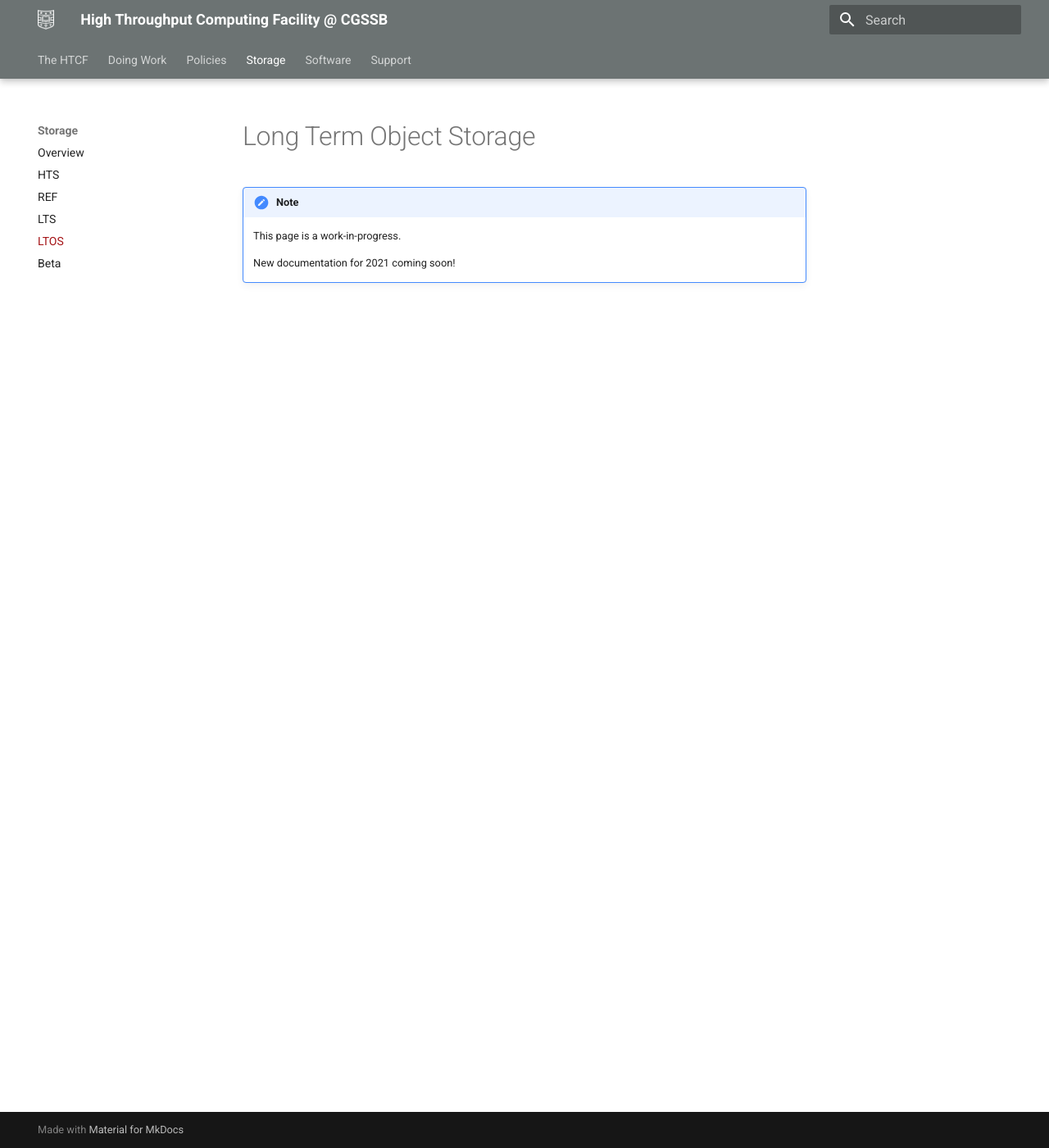
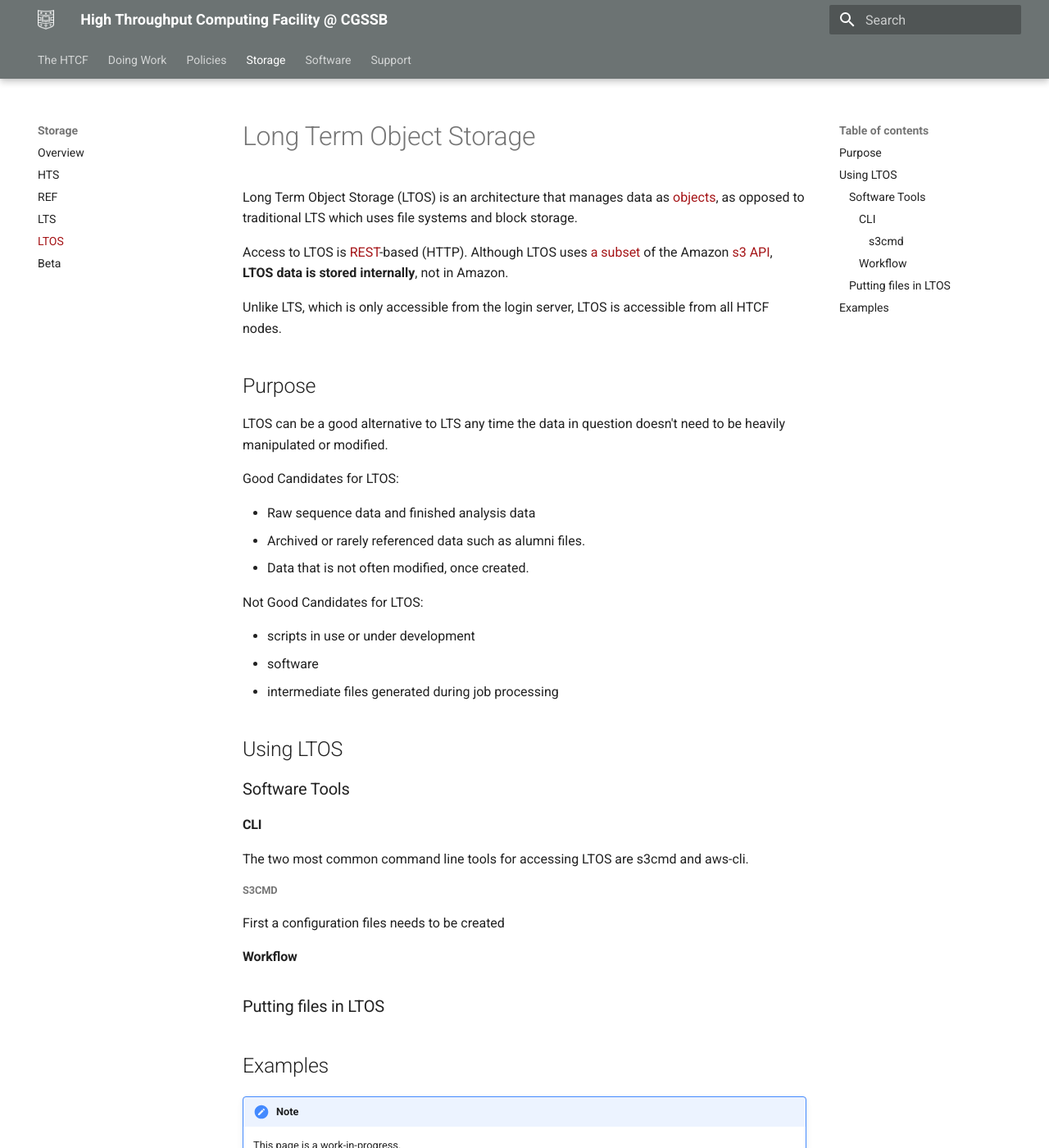
Before and after one commit to htcf/docs, an MkDocs documentation site: the page built from docs/storage/ltos.md, in a window 1280 px wide and 1400 px high. Shown: the whole window at 82% size. Built offline with MkDocs 1.6.1 and Material for MkDocs 9.7.7, drawn with Linux system fonts in a browser that asks for light colours.

Commit message:
ltos update

```diff
--- a/docs/storage/ltos.md
+++ b/docs/storage/ltos.md
@@ -1,4 +1,46 @@
 # Long Term Object Storage
 
 
+Long Term Object Storage (LTOS) is an architecture that manages data as [objects](https://en.wikipedia.org/wiki/Object_storage), as opposed to traditional LTS which uses file systems and block storage.
+
+Access to LTOS is [REST](https://en.wikipedia.org/wiki/Representational_state_transfer)-based (HTTP).  Although LTOS uses [a subset](https://docs.ceph.com/en/latest/radosgw/s3/) of the Amazon [s3 API](https://en.wikipedia.org/wiki/Amazon_S3), **LTOS data is stored internally**, not in Amazon.
+
+Unlike LTS, which is only accessible from the login server, LTOS is accessible from all HTCF nodes.
+
+## Purpose
+
+LTOS can be a good alternative to LTS any time the data in question doesn't need to be heavily manipulated or modified.
+
+Good Candidates for LTOS:
+
+- Raw sequence data and finished analysis data
+- Archived or rarely referenced data such as alumni files.
+- Data that is not often modified, once created.
+
+Not Good Candidates for LTOS:
+
+- scripts in use or under development
+- software
+- intermediate files generated during job processing
+
+## Using LTOS
+
+### Software Tools
+
+#### CLI
+
+The two most common command line tools for accessing LTOS are s3cmd and aws-cli.
+
+##### s3cmd
+
+First a configuration files needs to be created
+
+#### Workflow
+
+### Putting files in LTOS
+
+
+## Examples
+
+
 --8<-- "includes/coming_soon.md"
```
